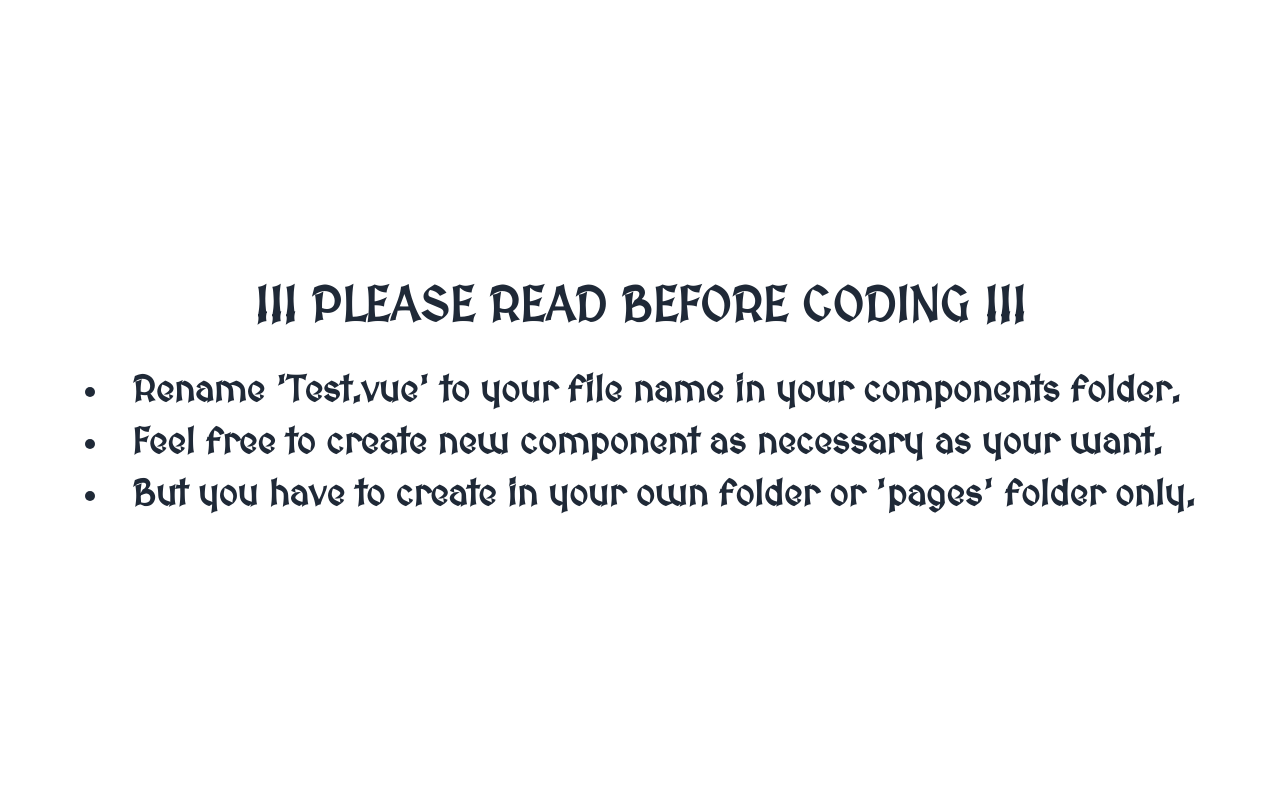
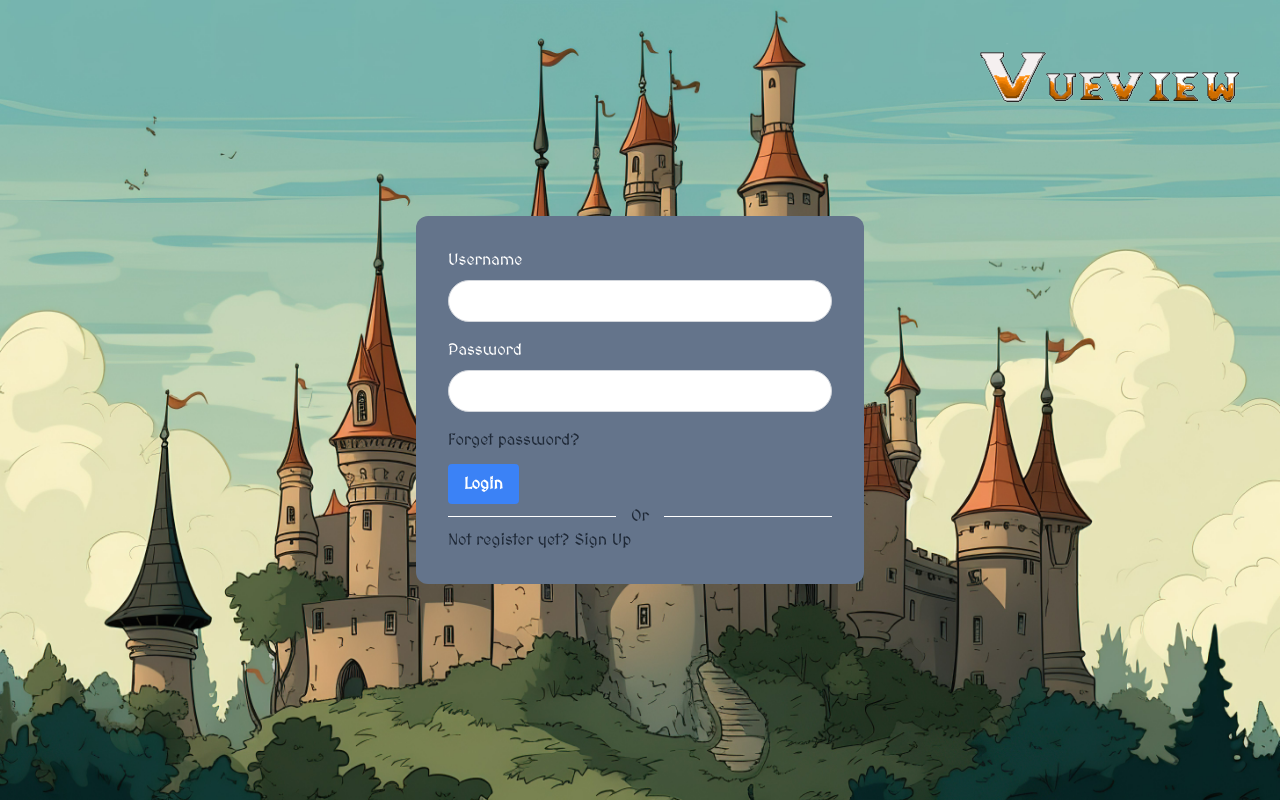
Before and after one commit to SleepyLe0/PROJECT2-SEC-1-VueView, a Vue app: page /login in a window 1280 px wide. Built offline with nearby package versions, Linux system fonts and the light colour scheme.

Commit message:
Update router to adding  all path
But it's just the simple path

```diff
--- a/src/App.vue
+++ b/src/App.vue
@@ -1,11 +1,12 @@
 <script setup>
+import { RouterView } from 'vue-router';
 import Guideline from './Guideline.vue';
 </script>
 
 <template>
   <div class="font-main">
     <!-- Remove this line after you understand guideline -->
-    <Guideline />
+    <RouterView/>
   </div>
 </template>
 
--- a/src/components/pages/Login.vue
+++ b/src/components/pages/Login.vue
@@ -1,13 +1,72 @@
 <script setup>
-
+const colorBg = '#757A69';
 </script>
 
 <template>
-    <div>
+    <img src="../../../public/Background/Castle.jpg" alt="Background" class="w-full h-full absolute -z-50" />
+    <img src="../../../public/Common/Logo.png" alt="logo" class="absolute top-5 right-5 px-[1.25vh] py-[.125vh]">
+    <div class="absolute inset-0 flex items-center justify-center ">
+        <form class="bg-slate-500 rounded-xl p-8 w-full max-w-md">
+            <div class="mb-4">
+                <label for="username" class="text-white block mb-2">Username</label>
+                <input type="text" id="username" name="username"
+                    class="w-full p-2 rounded rounded-full border border-gray-300 focus:outline-none focus:border-blue-500">
+            </div>
+            <div class="mb-4">
+                <label for="password" class="text-white block mb-2">Password</label>
+                <input type="password" id="password" name="password"
+                    class="w-full p-2 rounded rounded-full border border-gray-300 focus:outline-none focus:border-blue-500">
+            </div>
+            <router-link to="ForgetPassword">
+                <p class="pb-3 hover:text-blue-700 ">Forget password?</p>
+            </router-link>
+            <button type="submit"
+                class="bg-blue-500 hover:bg-blue-700 text-white font-bold py-2 px-4 rounded  focus:outline-none focus:shadow-outline flex ">Login
+            </button>
+            <div class="strike">
+                <span>Or</span>
+            </div>
+            <div class="inline-block ">
+                <p class="inline">Not register yet? </p>
+                <router-link to="/">
+                    <p class="inline pb-3 hover:text-blue-700 ">Sign Up</p>
+                </router-link>
+            </div>
 
+        </form>
     </div>
 </template>
 
 <style scoped>
+.strike {
+    display: block;
+    text-align: center;
+    overflow: hidden;
+    white-space: nowrap;
+}
 
+.strike>span {
+    position: relative;
+    display: inline-block;
+}
+
+.strike>span:before,
+.strike>span:after {
+    content: "";
+    position: absolute;
+    top: 50%;
+    width: 9999px;
+    height: 1px;
+    background: white;
+}
+
+.strike>span:before {
+    right: 100%;
+    margin-right: 15px;
+}
+
+.strike>span:after {
+    left: 100%;
+    margin-left: 15px;
+}
 </style>
```
Also changed, not shown: src/router.js (+11 -1 lines).
